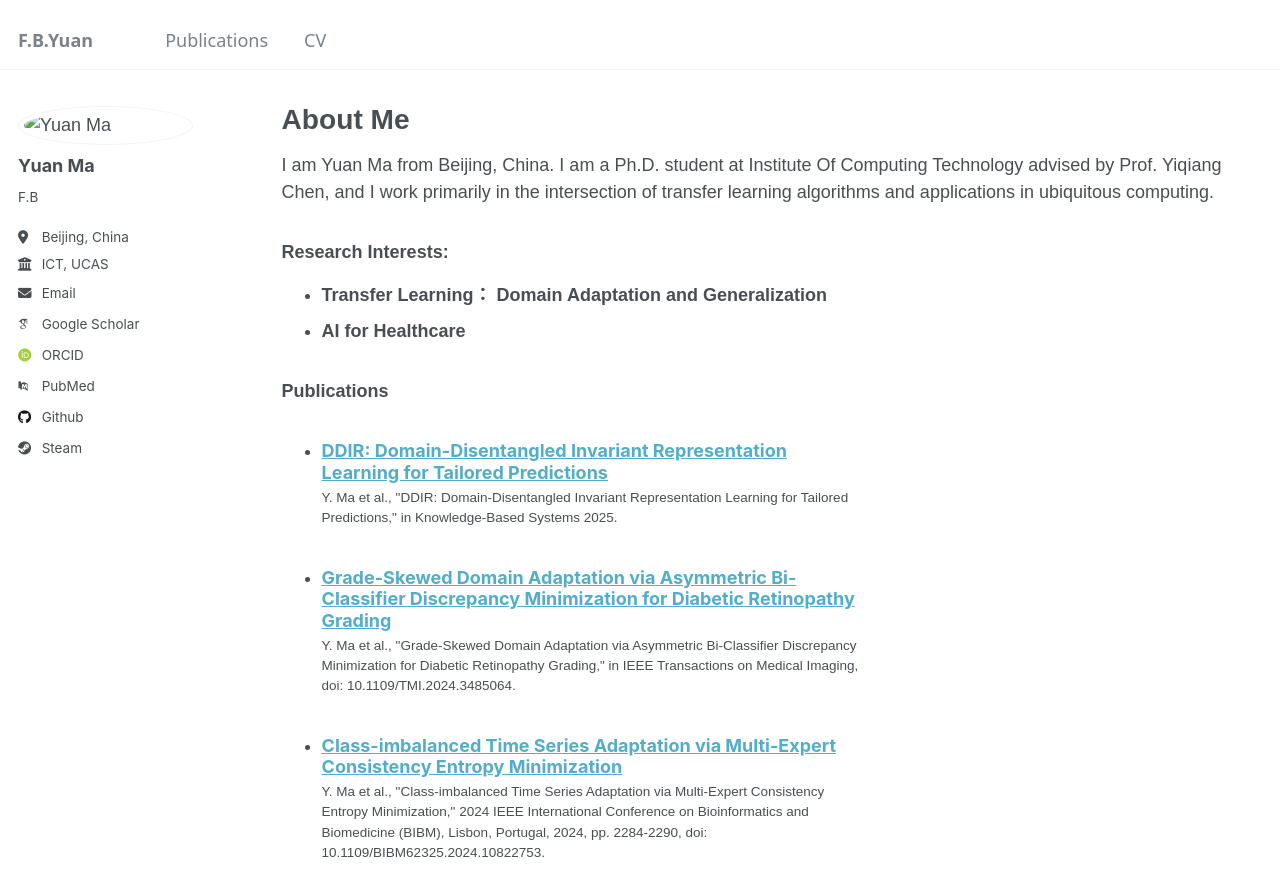
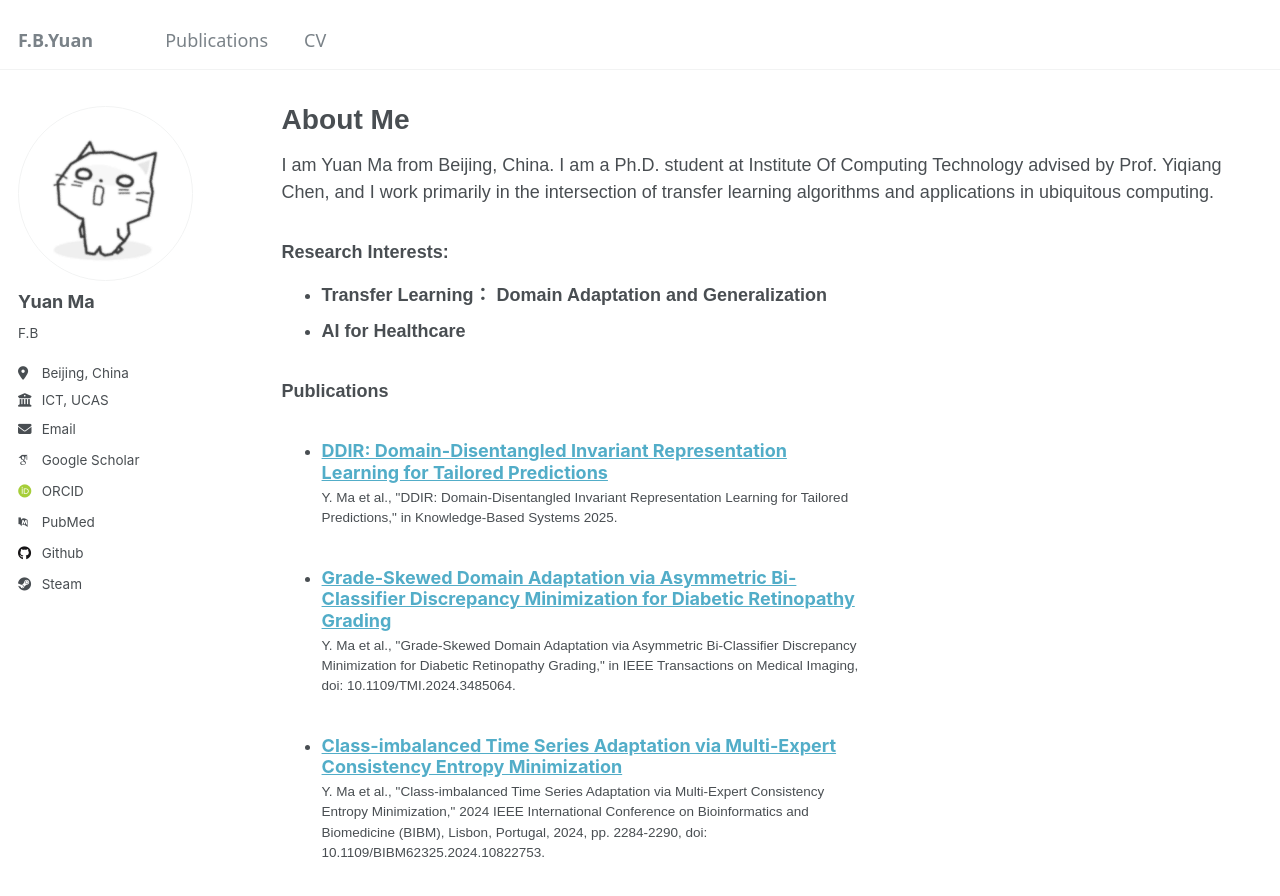
Before and after one commit to FByyyyuan/FByyyyuan.github.io, a Jekyll site: the page built from _pages/about.md, in a window 1280 px wide and 900 px high. Shown: the top 896 px of the window. Built offline with Jekyll 4.4.1, drawn with Linux system fonts in a browser that asks for light colours; nearby versions of some CDN libraries; some web fonts are replaced.

Commit message:
Update _config.yml

```diff
--- a/_config.yml
+++ b/_config.yml
@@ -20,7 +20,7 @@ repository               : "FByyyyuan.github.io"
 #               Additional customization can be done by editing /_includes/author-profile.html
 author:
   # Biographic information
-  avatar           : "/images/FByuan.jpg"
+  avatar           : "https://raw.githubusercontent.com/FByyyyuan/FByyyyuan.github.io/master/images/FByuan.jpg"
   name             : "Yuan Ma"
   pronouns         : # example: "she/her"
   bio              : "F.B"
```
